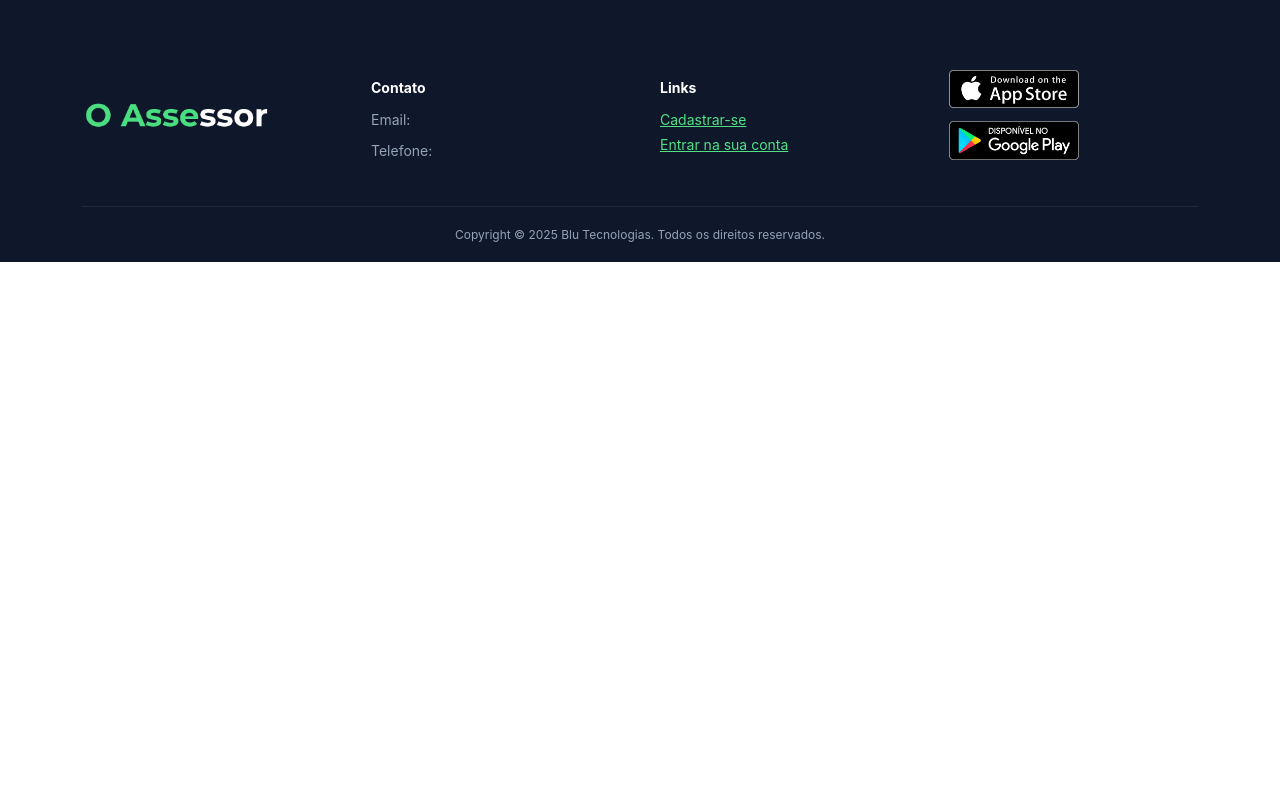
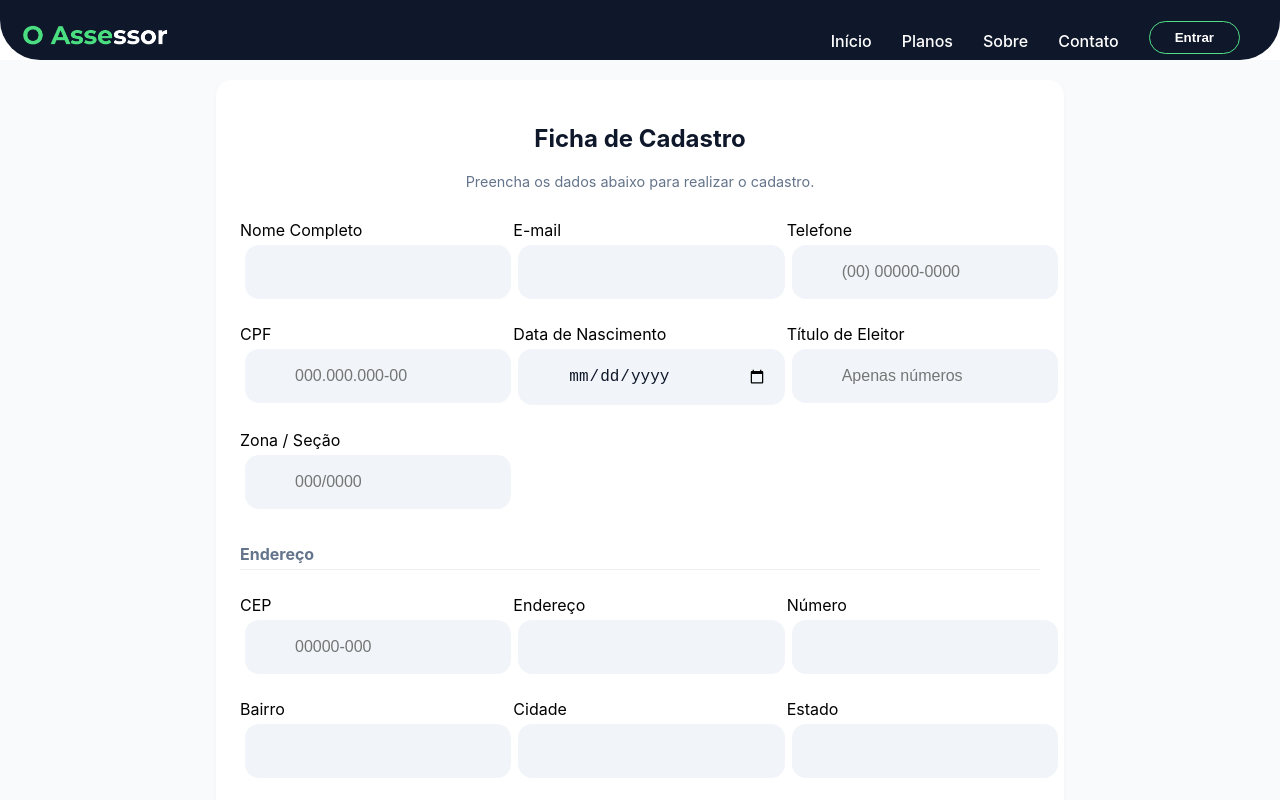
Before and after one commit to teceudesenvolvo/oassessor, a React (Create React App) app: page /eleitor-form in a window 1280 px wide. Shown: the top 800 px of the page. Built offline with nearby package versions, Linux system fonts and the light colour scheme.

Commit message:
link-convite

```diff
--- a/src/App.js
+++ b/src/App.js
@@ -29,6 +29,7 @@ import VoterMap from './screens/in/VoterMap';
 import VoterDetails from './screens/in/VoterDetails';
 import Profile from './screens/in/Profile';
 import Notifications from './screens/in/Notifications';
+import EleitorForm from './screens/out/EleitorForm';
 
 function App() {
   return (
@@ -42,6 +43,7 @@ function App() {
           <Route path="/about" element={<About />} />
           <Route path="/contact" element={<Contact />} />
           <Route path="/checkout/:planId" element={<Checkout />} />
+          <Route path="/eleitor-form" element={<EleitorForm />} />
 
           {/* Rotas públicas que redirecionam se o usuário estiver logado */}
           <Route element={<PublicRoute />}>
--- a/src/screens/in/Voters.js
+++ b/src/screens/in/Voters.js
@@ -1,6 +1,6 @@
 import React, { useState, useEffect } from 'react';
 import { useNavigate } from 'react-router-dom';
-import { Search, Eye, Map, FileDown, UserPlus } from 'lucide-react';
+import { Search, Eye, Map, FileDown, UserPlus, Link as LinkIcon } from 'lucide-react';
 import { ref, query, orderByChild, equalTo, onValue, get } from 'firebase/database';
 import { database } from '../../firebaseConfig';
 import { useAuth } from '../../useAuth';
@@ -185,6 +185,16 @@ export default function Voters() {
     doc.save('lista_eleitores.pdf');
   };
 
+  const copyVoterFormLink = () => {
+    if (!user) return;
+    const link = `${window.location.origin}/eleitor-form?userId=${user.uid}&email=${encodeURIComponent(user.email)}`;
+    navigator.clipboard.writeText(link).then(() => {
+      alert('Link copiado para a área de transferência!');
+    }).catch(err => {
+      console.error('Erro ao copiar link:', err);
+    });
+  };
+
   return (
     <div className="dashboard-card">
       <div style={{ display: 'flex', justifyContent: 'space-between', alignItems: 'center', marginBottom: '20px', flexWrap: 'wrap', gap: '10px' }}>
@@ -215,6 +225,9 @@ export default function Voters() {
             </select>
           )}
 
+          <button className="icon-btn" onClick={copyVoterFormLink} title="Link de Cadastro" style={{ border: '1px solid #e2e8f0', borderRadius: '8px', padding: '8px', width: 'auto', height: 'auto', backgroundColor: '#f8fafc' }}>
+            <LinkIcon size={20} color="#64748b" />
+          </button>
           <button className="icon-btn" onClick={() => navigate('/dashboard/voters/new')} title="Novo Eleitor" style={{ border: '1px solid #e2e8f0', borderRadius: '8px', padding: '8px', width: 'auto', height: 'auto', backgroundColor: '#dcfce7', color: '#166534' }}>
             <UserPlus size={20} />
           </button>
--- /dev/null
+++ b/src/screens/out/EleitorForm.js
@@ -0,0 +1,187 @@
+import React, { useState, useEffect } from 'react';
+import { useLocation } from 'react-router-dom';
+import { ref, push, set } from 'firebase/database';
+import { database } from '../../firebaseConfig';
+import { CheckCircle } from 'lucide-react';
+import Navbar from '../../components/Navbar';
+
+export default function EleitorForm() {
+  const location = useLocation();
+  const [creatorId, setCreatorId] = useState('');
+  const [creatorEmail, setCreatorEmail] = useState('');
+  const [saving, setSaving] = useState(false);
+  const [success, setSuccess] = useState(false);
+  const [cepLoading, setCepLoading] = useState(false);
+
+  const [formData, setFormData] = useState({
+    nome: '',
+    email: '',
+    telefone: '',
+    bairro: '',
+    cidade: '',
+    estado: '',
+    cpf: '',
+    nascimento: '',
+    titulo: '',
+    zonaSecao: '',
+    endereco: '',
+    numero: '',
+    cep: ''
+  });
+
+  useEffect(() => {
+    const searchParams = new URLSearchParams(location.search);
+    const uid = searchParams.get('userId');
+    const email = searchParams.get('email');
+
+    if (uid) setCreatorId(uid);
+    if (email) setCreatorEmail(email);
+  }, [location]);
+
+  const handleChange = (e) => {
+    const { name, value } = e.target;
+    setFormData(prev => ({ ...prev, [name]: value }));
+  };
+
+  const handleMaskedChange = (e) => {
+    const { name, value } = e.target;
+    let val = value;
+
+    if (name === 'cpf') {
+      val = val.replace(/\D/g, '').slice(0, 11)
+        .replace(/(\d{3})(\d)/, '$1.$2')
+        .replace(/(\d{3})(\d)/, '$1.$2')
+        .replace(/(\d{3})(\d{1,2})/, '$1-$2');
+    } else if (name === 'telefone') {
+      val = val.replace(/\D/g, '').slice(0, 11);
+      val = val.replace(/^(\d{2})(\d)/g, '($1) $2');
+      val = val.replace(/(\d)(\d{4})$/, '$1-$2');
+    } else if (name === 'cep') {
+      val = val.replace(/\D/g, '').slice(0, 8);
+      val = val.replace(/^(\d{5})(\d)/, '$1-$2');
+    } else if (name === 'titulo') {
+      val = val.replace(/\D/g, '').slice(0, 12);
+    } else if (name === 'zonaSecao') {
+      val = val.replace(/\D/g, '').slice(0, 7);
+      if (val.length > 3) val = val.slice(0, 3) + '/' + val.slice(3);
+    }
+    setFormData(prev => ({ ...prev, [name]: val }));
+  };
+
+  const checkCep = async (e) => {
+    const cep = e.target.value.replace(/\D/g, '');
+    if (cep.length === 8) {
+      setCepLoading(true);
+      try {
+        const response = await fetch(`https://viacep.com.br/ws/${cep}/json/`);
+        const data = await response.json();
+        if (!data.erro) {
+          setFormData(prev => ({
+            ...prev,
+            endereco: data.logradouro,
+            bairro: data.bairro,
+            cidade: data.localidade,
+            estado: data.uf
+          }));
+        }
+      } catch (error) {
+        console.error("Erro ao buscar CEP:", error);
+      }
+      setCepLoading(false);
+    }
+  };
+
+  const handleSave = async (e) => {
+    e.preventDefault();
+    if (!creatorId) {
+        alert("Erro: Link inválido (faltando ID do responsável).");
+        return;
+    }
+    setSaving(true);
+    try {
+      const votersRef = ref(database, 'eleitores');
+      const newVoterRef = push(votersRef);
+      await set(newVoterRef, {
+        ...formData,
+        creatorId: creatorId,
+        creatorEmail: creatorEmail,
+        createdAt: new Date().toISOString(),
+        origin: 'public_form'
+      });
+      setSuccess(true);
+      setFormData({
+        nome: '', email: '', telefone: '', bairro: '', cidade: '', estado: '',
+        cpf: '', nascimento: '', titulo: '', zonaSecao: '', endereco: '', numero: '', cep: ''
+      });
+    } catch (error) {
+      console.error("Erro ao cadastrar:", error);
+      alert('Erro ao cadastrar eleitor.');
+    } finally {
+      setSaving(false);
+    }
+  };
+
+  if (success) {
+      return (
+        <>
+          <header className="hero-section" style={{ minHeight: 'auto', paddingBottom: '20px' }}>
+             <Navbar />
+          </header>
+          <div style={{ display: 'flex', flexDirection: 'column', alignItems: 'center', justifyContent: 'center', minHeight: '60vh', padding: '20px', backgroundColor: '#f8fafc' }}>
+              <div className="dashboard-card" style={{ textAlign: 'center', maxWidth: '500px', width: '100%' }}>
+                  <CheckCircle size={64} color="#16a34a" style={{ marginBottom: '20px', margin: '0 auto' }} />
+                  <h2>Cadastro Realizado!</h2>
+                  <p style={{ color: '#64748b', marginBottom: '30px' }}>O eleitor foi cadastrado com sucesso na base de dados.</p>
+                  <button className="btn-primary" onClick={() => setSuccess(false)} style={{ width: '100%', justifyContent: 'center' }}>Cadastrar Novo</button>
+              </div>
+          </div>
+        </>
+      );
+  }
+
+  return (
+    <>
+      <header className="hero-section" style={{ minHeight: 'auto', paddingBottom: '20px' }}>
+         <Navbar />
+      </header>
+      <div style={{ minHeight: '80vh', backgroundColor: '#f8fafc', padding: '20px 20px 60px' }}>
+          <div className="dashboard-card" style={{ maxWidth: '800px', margin: '0 auto' }}>
+              <h2 style={{ marginBottom: '20px', textAlign: 'center', color: '#0f172a' }}>Ficha de Cadastro</h2>
+              <p style={{ textAlign: 'center', color: '#64748b', marginBottom: '30px', fontSize: '0.9rem' }}>
+                  Preencha os dados abaixo para realizar o cadastro.
+              </p>
+
+              <form onSubmit={handleSave} style={{ display: 'grid', gridTemplateColumns: 'repeat(auto-fit, minmax(250px, 1fr))', gap: '20px' }}>
+                  <div className="input-group"> <label>Nome Completo</label> <input type="text" name="nome" value={formData.nome} onChange={handleChange} className="custom-input" required /> </div>
+                  <div className="input-group"> <label>E-mail</label> <input type="email" name="email" value={formData.email} onChange={handleChange} className="custom-input" /> </div>
+                  <div className="input-group"> <label>Telefone</label> <input type="text" name="telefone" value={formData.telefone} onChange={handleMaskedChange} className="custom-input" placeholder="(00) 00000-0000" /> </div>
+                  <div className="input-group"> <label>CPF</label> <input type="text" name="cpf" value={formData.cpf} onChange={handleMaskedChange} className="custom-input" placeholder="000.000.000-00" /> </div>
+                  <div className="input-group"> <label>Data de Nascimento</label> <input type="date" name="nascimento" value={formData.nascimento} onChange={handleChange} className="custom-input" /> </div>
+                  <div className="input-group"> <label>Título de Eleitor</label> <input type="text" name="titulo" value={formData.titulo} onChange={handleMaskedChange} className="custom-input" placeholder="Apenas números" /> </div>
+                  <div className="input-group"> <label>Zona / Seção</label> <input type="text" name="zonaSecao" value={formData.zonaSecao} onChange={handleMaskedChange} className="custom-input" placeholder="000/0000" /> </div>
+
+                  <h4 style={{ gridColumn: '1 / -1', marginTop: '10px', marginBottom: '5px', borderBottom: '1px solid #eee', paddingBottom: '5px', color: '#64748b' }}>Endereço</h4>
+
+                  <div className="input-group">
+                  <label style={{ display: 'flex', alignItems: 'center', gap: '8px' }}>
+                      CEP {cepLoading && <span style={{ fontSize: '0.75rem', color: '#3b82f6' }}>(Buscando...)</span>}
+                  </label>
+                  <input type="text" name="cep" value={formData.cep} onChange={handleMaskedChange} onBlur={checkCep} className="custom-input" placeholder="00000-000" />
+                  </div>
+                  <div className="input-group"> <label>Endereço</label> <input type="text" name="endereco" value={formData.endereco} onChange={handleChange} className="custom-input" /> </div>
+                  <div className="input-group"> <label>Número</label> <input type="text" name="numero" value={formData.numero} onChange={handleChange} className="custom-input" /> </div>
+                  <div className="input-group"> <label>Bairro</label> <input type="text" name="bairro" value={formData.bairro} onChange={handleChange} className="custom-input" /> </div>
+                  <div className="input-group"> <label>Cidade</label> <input type="text" name="cidade" value={formData.cidade} onChange={handleChange} className="custom-input" /> </div>
+                  <div className="input-group"> <label>Estado</label> <input type="text" name="estado" value={formData.estado} onChange={handleChange} className="custom-input" /> </div>
+
+                  <div style={{ gridColumn: '1 / -1', marginTop: '20px' }}>
+                      <button type="submit" className="btn-primary" disabled={saving} style={{ width: '100%', justifyContent: 'center', padding: '15px', fontSize: '1.1rem' }}>
+                          {saving ? 'Salvando...' : 'Confirmar Cadastro'}
+                      </button>
+                  </div>
+              </form>
+          </div>
+      </div>
+    </>
+  );
+}
```
